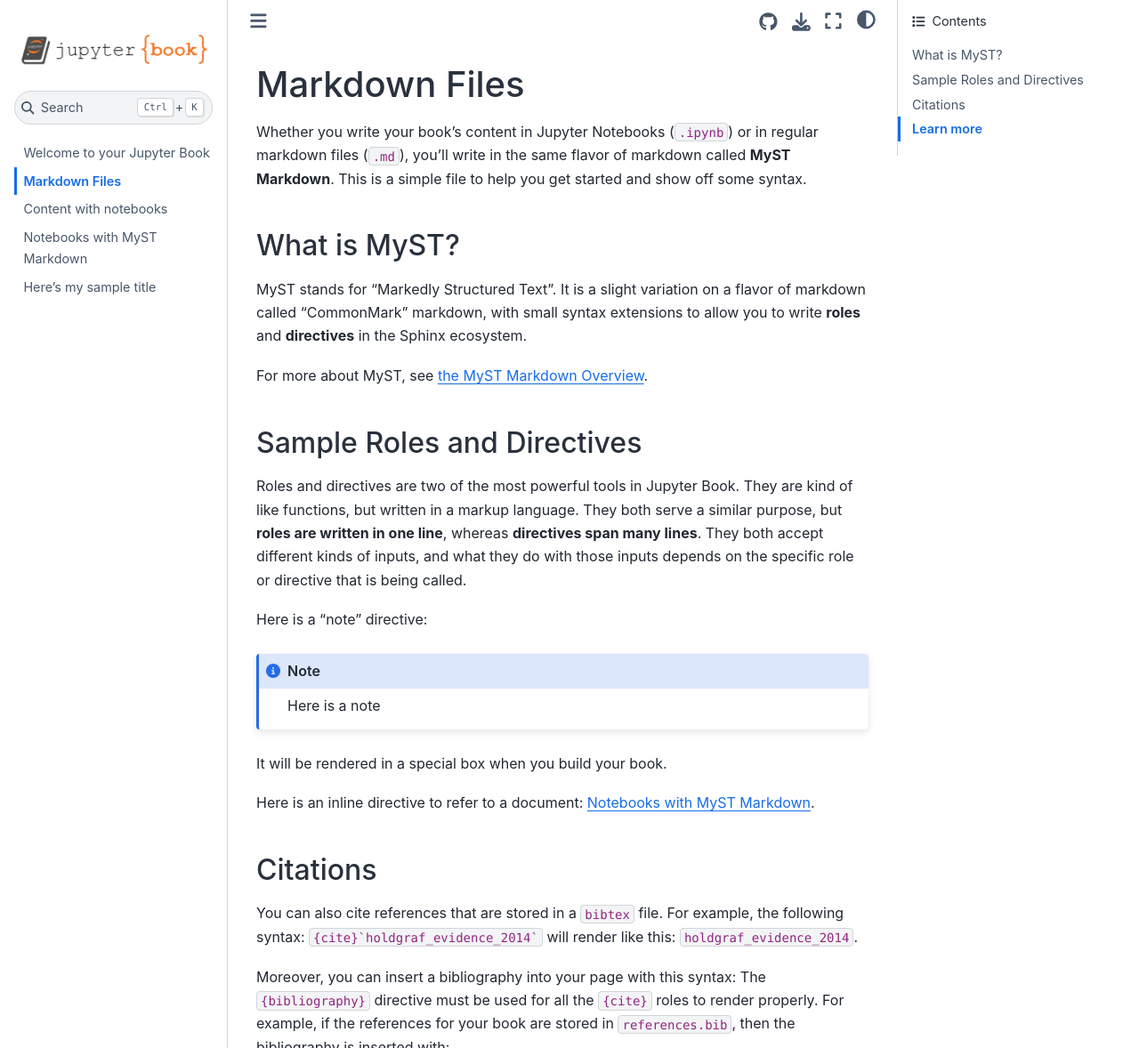
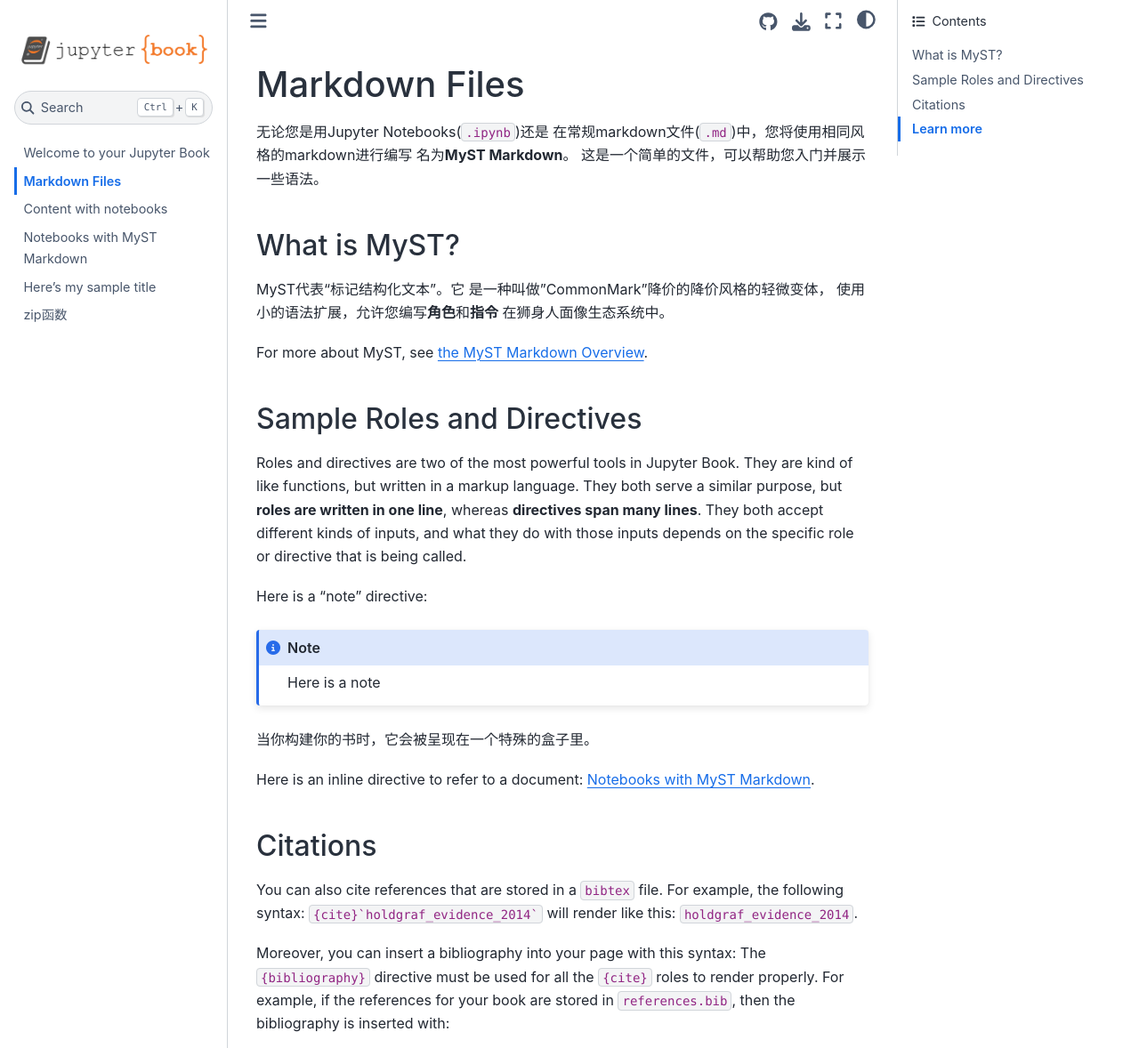
Before and after one commit to Zuoxiaoxian/mynewbook, a Jupyter Book: the page built from docs/markdown.md, in a window 1280 px wide and 1400 px high, cut to the strip 0-1178 px from the top of the window. Shown: the whole strip at 89% size. Built offline with Jupyter Book 1.0.4 settings and Sphinx 7.4.7 and the Sphinx Book theme 1.1.4, drawn with Linux system fonts in a browser that asks for light colours; cross-references to code outside the pages are shown as plain code.

Commit message:
添加python.ipynb

````diff
--- a/docs/_toc.yml
+++ b/docs/_toc.yml
@@ -8,3 +8,4 @@
 - file: notebooks
 - file: markdown-notebooks
 - file: mymarkdownfile
+- file: python
--- a/docs/markdown.md
+++ b/docs/markdown.md
@@ -1,16 +1,16 @@
 # Markdown Files
 
-Whether you write your book's content in Jupyter Notebooks (`.ipynb`) or
-in regular markdown files (`.md`), you'll write in the same flavor of markdown
-called **MyST Markdown**.
-This is a simple file to help you get started and show off some syntax.
+无论您是用Jupyter Notebooks(`.ipynb`)还是
+在常规markdown文件(`.md`)中，您将使用相同风格的markdown进行编写
+名为**MyST Markdown**。
+这是一个简单的文件，可以帮助您入门并展示一些语法。
 
 ## What is MyST?
 
-MyST stands for "Markedly Structured Text". It
-is a slight variation on a flavor of markdown called "CommonMark" markdown,
-with small syntax extensions to allow you to write **roles** and **directives**
-in the Sphinx ecosystem.
+MyST代表“标记结构化文本”。它
+是一种叫做"CommonMark"降价的降价风格的轻微变体，
+使用小的语法扩展，允许您编写**角色**和**指令**
+在狮身人面像生态系统中。
 
 For more about MyST, see [the MyST Markdown Overview](https://jupyterbook.org/content/myst.html).
 
@@ -29,7 +29,7 @@
 Here is a note
 ```
 
-It will be rendered in a special box when you build your book.
+当你构建你的书时，它会被呈现在一个特殊的盒子里。
 
 Here is an inline directive to refer to a document: {doc}`markdown-notebooks`.
 
````
Also changed, not shown: docs/notebooks.ipynb, docs/python.ipynb (added).
